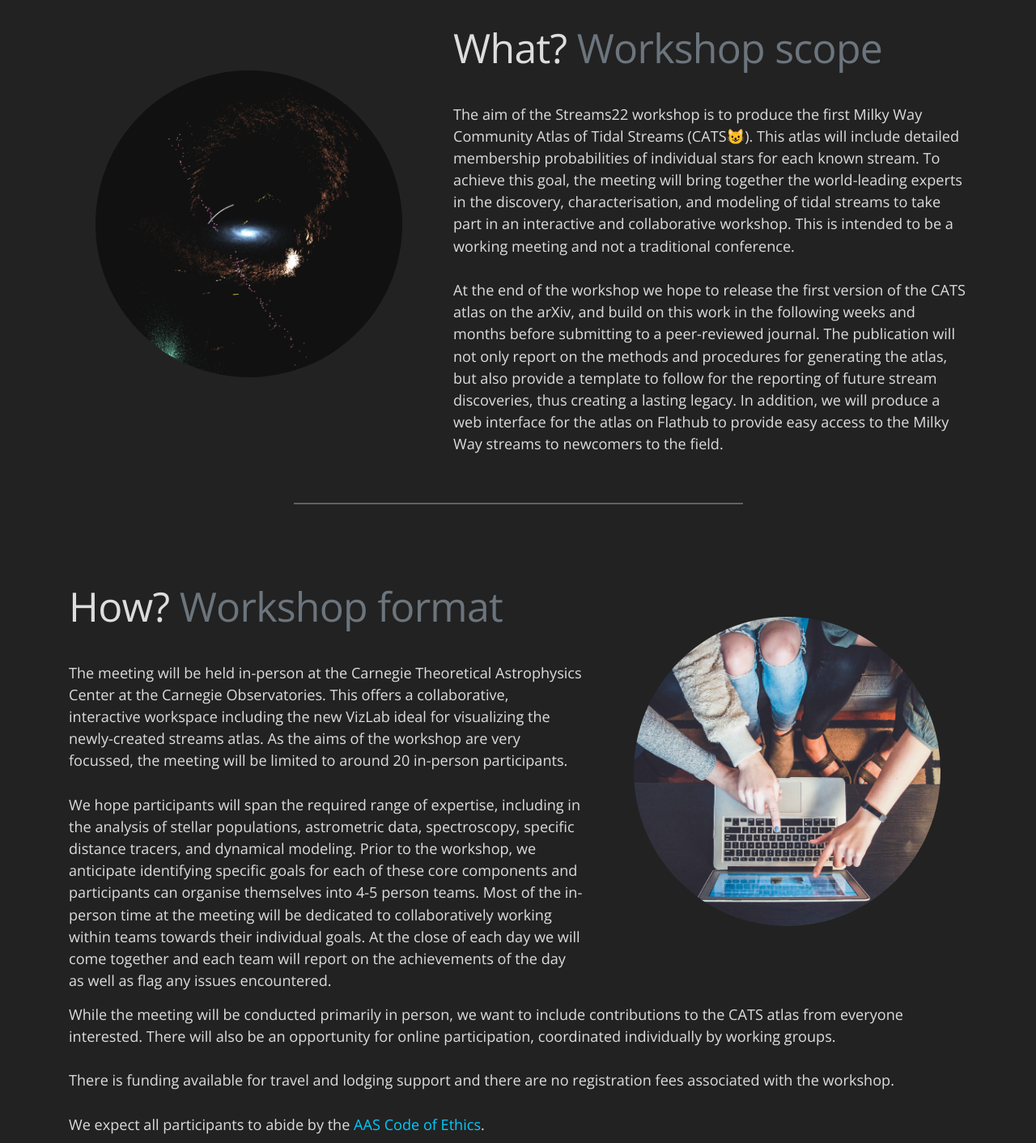
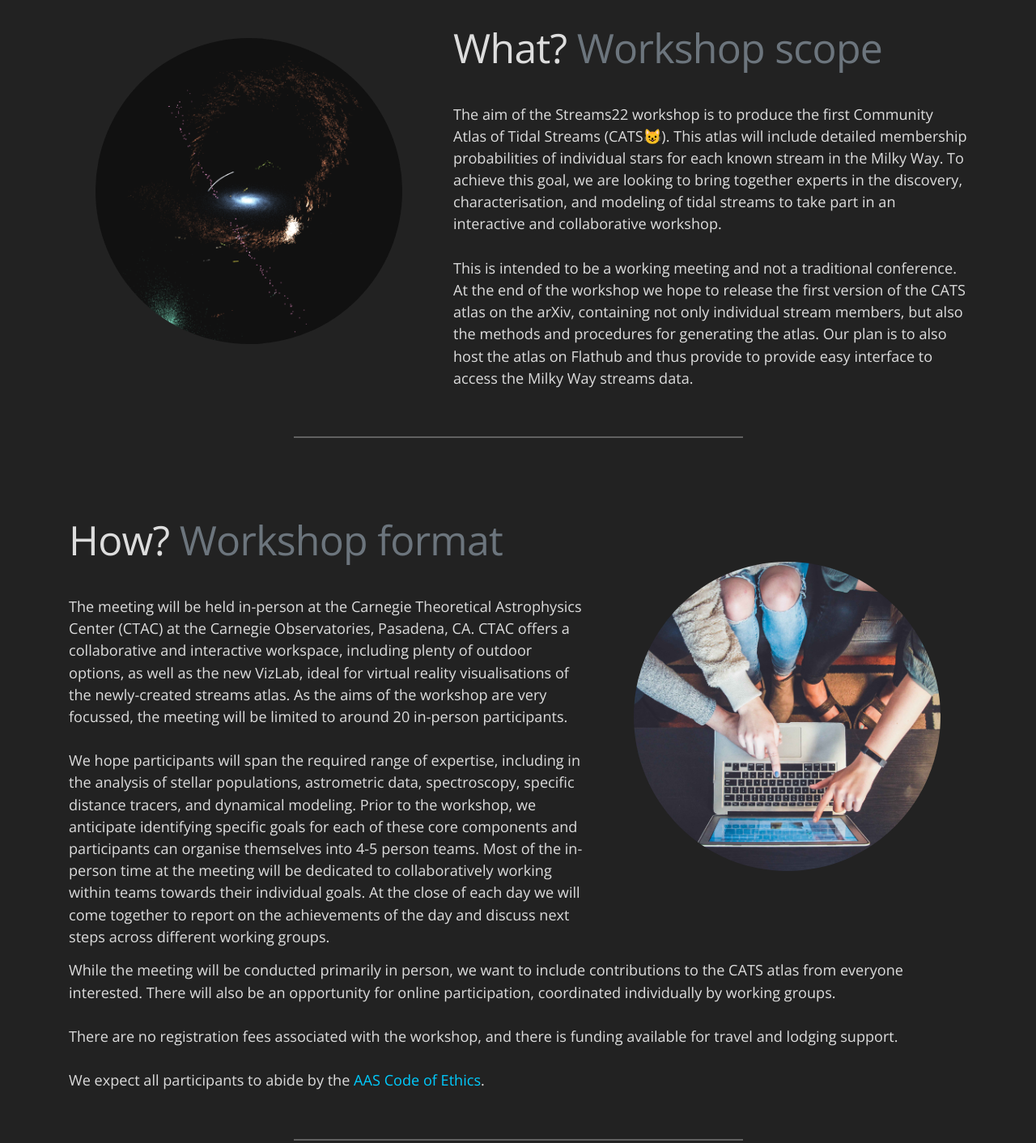
Before and after one commit to stellarstreams/streams22, a plain HTML site: page index.html in a window 1280 px wide. Shown: the part 1420-2832 px from the top of the page at 81% size. Drawn offline with nearby package versions, Linux system fonts and the light colour scheme; a script that the page names is missing.

Commit message:
tweak text

```diff
--- a/index.html
+++ b/index.html
@@ -91,9 +91,9 @@
       </div>
       <div class="col-md-7 order-md-2">
         <h2 class="heading">What? <span class="text-muted">Workshop scope</span></h2>
-        <p class="lead">The aim of the Streams22 workshop is to produce the first Milky Way Community Atlas of Tidal Streams (CATS&#128570;). This atlas will include detailed membership probabilities of individual stars for each known stream. To achieve this goal, the meeting will bring together the world-leading experts in the discovery, characterisation, and modeling of tidal streams to take part in an  interactive and collaborative workshop. This is intended to be a working meeting and not a traditional conference.
+        <p class="lead">The aim of the Streams22 workshop is to produce the first Community Atlas of Tidal Streams (CATS&#128570;). This atlas will include detailed membership probabilities of individual stars for each known stream in the Milky Way. To achieve this goal, we are looking to bring together experts in the discovery, characterisation, and modeling of tidal streams to take part in an interactive and collaborative workshop.
         <br/><br/>
-        At the end of the workshop we hope to release the first version of the CATS atlas on the arXiv, and build on this work in the following weeks and months before submitting to a peer-reviewed journal. The publication will not only report on the methods and procedures for generating the atlas, but also provide a template to follow for the reporting of future stream discoveries, thus creating a lasting legacy. In addition, we will produce a web interface for the atlas on Flathub to provide easy access to the Milky Way streams to newcomers to the field.
+        This is intended to be a working meeting and not a traditional conference. At the end of the workshop we hope to release the first version of the CATS atlas on the arXiv, containing not only individual stream members, but also the methods and procedures for generating the atlas. Our plan is to also host the atlas on Flathub and thus provide to provide easy interface to access the Milky Way streams data.
       </p>
       </div>
     </div>
@@ -104,9 +104,9 @@
     <div class="row">
       <div class="col-md-7 order-md-1">
         <h2 class="heading">How? <span class="text-muted">Workshop format</span></h2>
-        <p class="lead">The meeting will be held in-person at the Carnegie Theoretical Astrophysics Center at the Carnegie Observatories. This offers a collaborative, interactive workspace including the new VizLab ideal for visualizing the newly-created streams atlas. As the aims of the workshop are very focussed, the meeting will be limited to around 20 in-person participants.
+        <p class="lead">The meeting will be held in-person at the Carnegie Theoretical Astrophysics Center (CTAC) at the Carnegie Observatories, Pasadena, CA. CTAC offers a collaborative and interactive workspace, including plenty of outdoor options, as well as the new VizLab, ideal for virtual reality visualisations of the newly-created streams atlas. As the aims of the workshop are very focussed, the meeting will be limited to around 20 in-person participants.
         <br/><br/>
-        We hope participants will span the required range of expertise, including in the analysis of stellar populations, astrometric data, spectroscopy, specific distance tracers, and dynamical modeling. Prior to the workshop, we anticipate identifying specific goals for each of these core components and participants can organise themselves into 4-5 person teams. Most of the in-person time at the meeting will be dedicated to collaboratively working within teams towards their individual goals. At the close of each day we will come together and each team will report on the achievements of the day as well as flag any issues encountered.
+        We hope participants will span the required range of expertise, including in the analysis of stellar populations, astrometric data, spectroscopy, specific distance tracers, and dynamical modeling. Prior to the workshop, we anticipate identifying specific goals for each of these core components and participants can organise themselves into 4-5 person teams. Most of the in-person time at the meeting will be dedicated to collaboratively working within teams towards their individual goals. At the close of each day we will come together to report on the achievements of the day and discuss next steps across different working groups.
       </p>
       </div>
       <div class="col-md-5 order-md-2">
@@ -118,8 +118,7 @@
         <p class="lead">
         While the meeting will be conducted primarily in person, we want to include contributions to the CATS atlas from everyone interested. There will also be an opportunity for online participation, coordinated individually by working groups.
         <br/><br/>
-        There is funding available for travel and lodging support and there are no registration fees associated with the workshop.
-
+        There are no registration fees associated with the workshop, and there is funding available for travel and lodging support.
         <br/><br/>
         We expect all participants to abide by the
         <a href="https://aas.org/policies/ethics">AAS Code of Ethics</a>.
```
